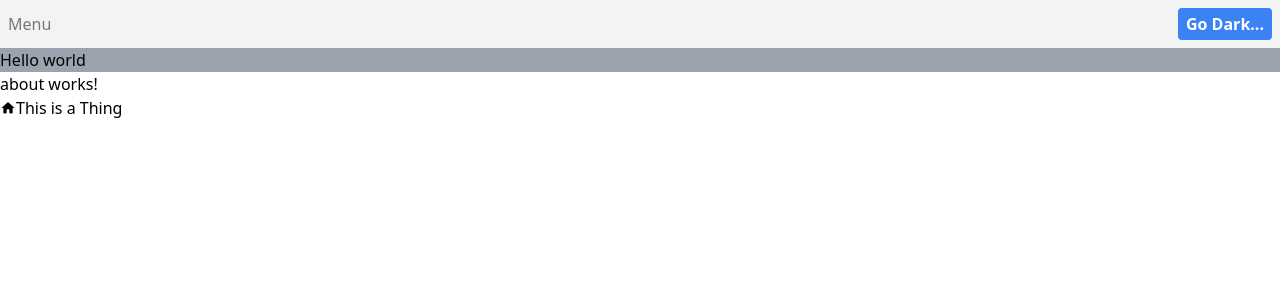
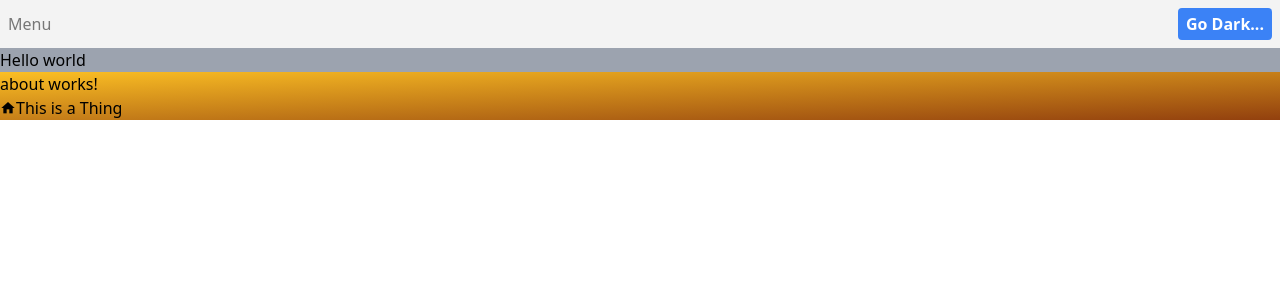
Before and after one commit to StefanBearson/AngularTailwind, an Angular app: page /about in a window 1280 px wide. Shown: the top 300 px of the page. Built offline with nearby package versions, Linux system fonts and the light colour scheme.

Commit message:
Add gradient test

```diff
--- a/src/app/modules/about/about.component.html
+++ b/src/app/modules/about/about.component.html
@@ -1,2 +1,4 @@
-<p>about works!</p>
-<span class="mdi mdi-home">This is a Thing</span>
+<div class="bg-gradient-to-br from-yellow-400 to-yellow-800">
+  <p>about works!</p>
+  <span class="mdi mdi-home">This is a Thing</span>
+</div>
```
